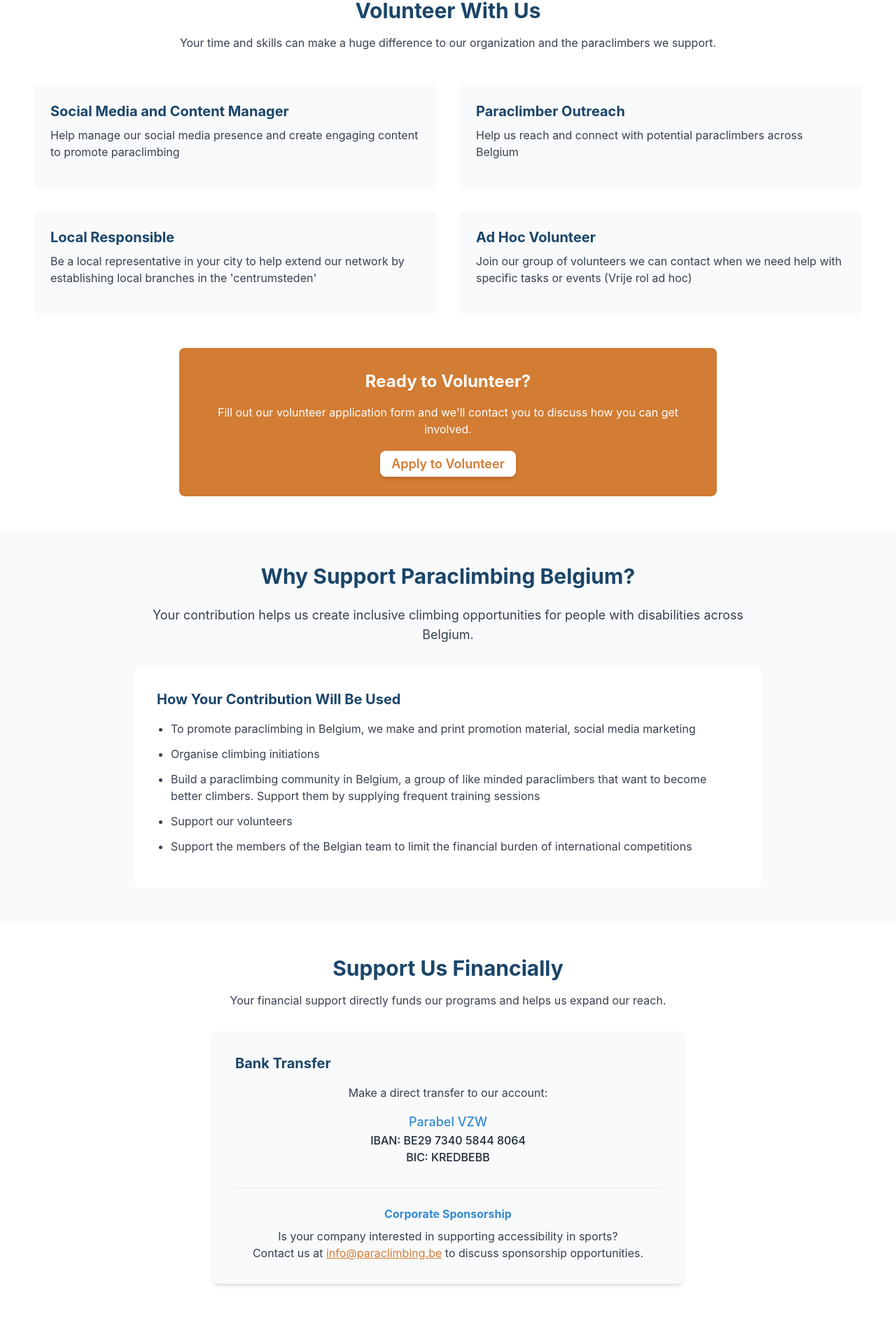
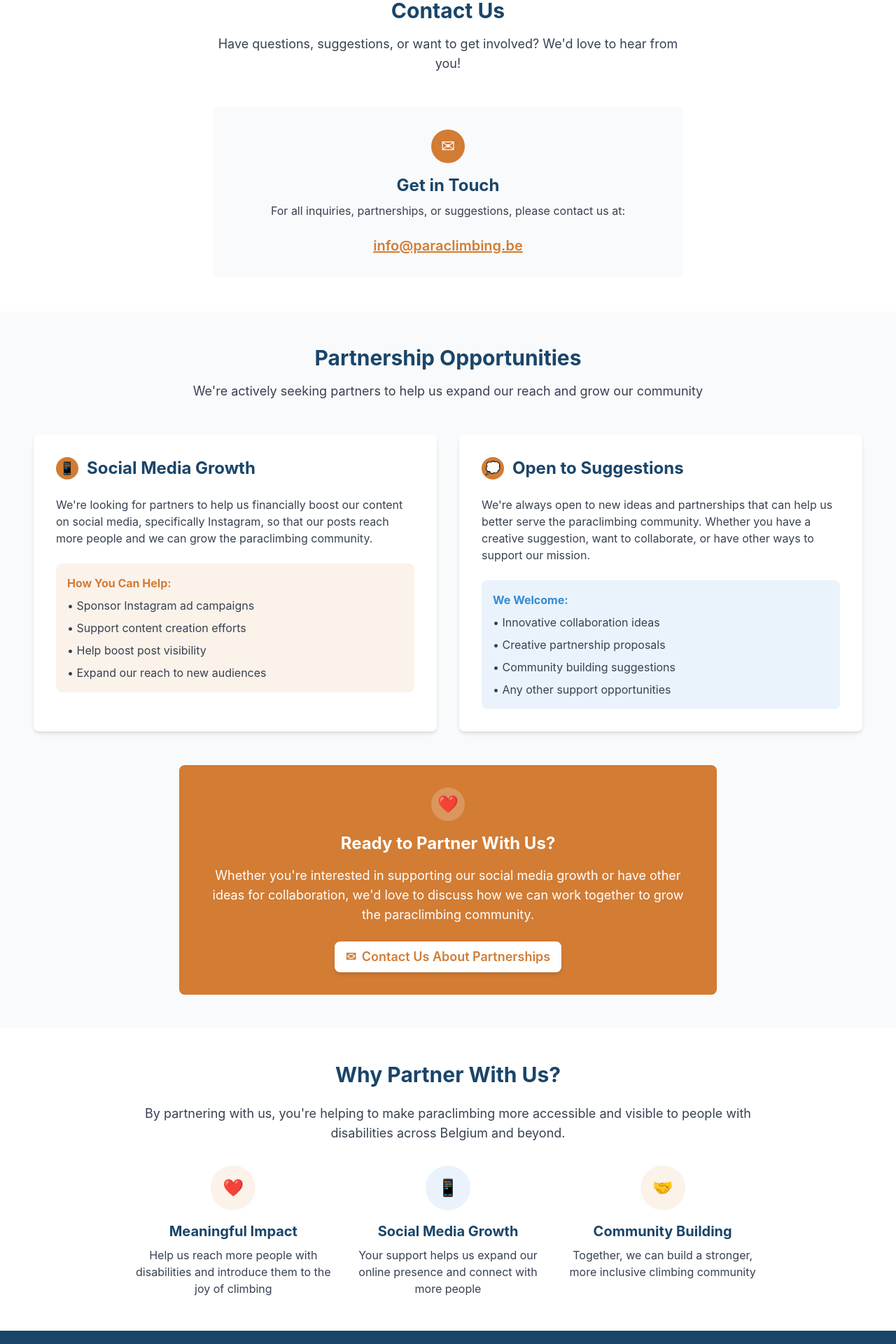
Before and after one commit to SuperMonkey1/paraclimbing_info_website, a React (Create React App) app: page /support-us in a window 1280 px wide. Shown: the part 599-2519 px from the top of the page at 70% size. Built offline with nearby package versions, Linux system fonts and the light colour scheme.

Commit message:
general improvements

```diff
--- a/public/locales/en/translation.json
+++ b/public/locales/en/translation.json
@@ -192,6 +192,7 @@
     "infoPanel": {
       "title": "Live Info",
       "toggleButton": "Info",
+      "expandButton": "Hide Info",
       "currentEvent": "Current Event",
       "eventName": "Paraclimbing World Cup 2025",
       "eventLocation": "Brussels, Belgium",
--- a/public/locales/fr/translation.json
+++ b/public/locales/fr/translation.json
@@ -192,6 +192,7 @@
     "infoPanel": {
       "title": "Infos Live",
       "toggleButton": "Infos",
+      "expandButton": "Masquer Infos",
       "currentEvent": "Événement Actuel",
       "eventName": "Coupe du Monde de Paraclimbing 2025",
       "eventLocation": "Bruxelles, Belgique",
--- a/public/locales/nl/translation.json
+++ b/public/locales/nl/translation.json
@@ -192,6 +192,7 @@
     "infoPanel": {
       "title": "Live Info",
       "toggleButton": "Info",
+      "expandButton": "Info Verbergen",
       "currentEvent": "Huidig Evenement",
       "eventName": "Paraklim Wereldbeker 2025",
       "eventLocation": "Brussel, België",
--- a/src/pages/HomePage.tsx
+++ b/src/pages/HomePage.tsx
@@ -2,74 +2,25 @@ import React, { useMemo } from 'react';
 import Hero from '../components/Hero';
 import EventCard, { EventProps } from '../components/EventCard';
 import { Link } from 'react-router-dom';
-import { allEvents } from '../data/events';
+import { useAllEvents } from '../hooks/useAllEvents';
 import NewsletterSubscriptionForm from '../components/NewsletterSubscriptionForm';
 import { useTranslation } from 'react-i18next';
 
 const HomePage: React.FC = () => {
   const { t } = useTranslation();
-  // Create the featured events list with prioritization rules
+  const { events, loading, error } = useAllEvents();
+
+  // Get the first three events (no date filtering, just like the activities page)
   const featuredEvents = useMemo(() => {
-    const currentDate = new Date();
-    const currentMonth = currentDate.getMonth() + 1; // January is 0
-    const showEndOfYearEvent = currentMonth >= 10 || currentMonth <= 1; // October to January
+    console.log('DEBUG: All events from Firebase:', events);
 
-    const events: EventProps[] = [];
+    // Just take the first 3 events, no filtering
+    const firstThreeEvents = events.slice(0, 3);
 
-    // 1. Always add the monthly training session
-    const monthlyTraining = {
-      id: 'monthly-training',
-      title: t('events.monthlyTraining.title'),
-      date: t('events.monthlyTraining.date'),
-      location: t('events.monthlyTraining.location'),
-      description: t('events.monthlyTraining.description'),
-      imageUrl: '/assets/monthly.jpg',
-      type: 'workshops',
-      externalUrl: '/activities#monthly-training' // Link to the activities page's monthly training section
-    };
-    events.push(monthlyTraining);
+    console.log('DEBUG: First 3 events for home page:', firstThreeEvents);
 
-    // 2. Prioritize non-international events
-    const nonInternationalEvents = allEvents.filter(event =>
-      event.type !== 'international' &&
-      !(event.title.includes('End of Year') && !showEndOfYearEvent)
-    );
-
-    // 3. Add end of year event if in October-January
-    const endOfYearEvent = allEvents.find(event => event.title.includes('End of Year'));
-    if (endOfYearEvent && showEndOfYearEvent) {
-      events.push(endOfYearEvent);
-    }
-
-    // 4. Add other non-international events
-    const otherNonInternational = nonInternationalEvents
-      .filter(event => !event.title.includes('End of Year'))
-      .sort((a, b) => new Date(a.date).getTime() - new Date(b.date).getTime());
-
-    for (const event of otherNonInternational) {
-      if (events.length < 3 && !events.some(e => e.id === event.id)) {
-        events.push(event);
-      }
-    }
-
-    // 5. Fill with international events if needed
-    if (events.length < 3) {
-      const internationalEvents = allEvents
-        .filter(event => event.type === 'international')
-        .sort((a, b) => new Date(a.date).getTime() - new Date(b.date).getTime());
-
-      for (const event of internationalEvents) {
-        if (events.length < 3) {
-          events.push(event);
-        } else {
-          break;
-        }
-      }
-    }
-
-    // Limit to 3 events maximum
-    return events.slice(0, 3);
-  }, []);
+    return firstThreeEvents;
+  }, [events]);
 
   return (
     <div>
@@ -117,6 +68,23 @@ const HomePage: React.FC = () => {
             </p>
           </div>
 
+          {loading ? (
+            <div className="text-center py-8">
+              <div className="inline-block animate-spin rounded-full h-8 w-8 border-b-2 border-primary"></div>
+              <p className="mt-4 text-gray-600">Loading events...</p>
+            </div>
+          ) : error ? (
+            <div className="text-center py-8">
+              <p className="text-red-600 mb-4">Error loading events: {error}</p>
+              <button
+                onClick={() => window.location.reload()}
+                className="btn btn-primary"
+              >
+                Retry
+              </button>
+            </div>
+          ) : featuredEvents.length > 0 ? (
+            <>
               <div className="grid grid-cols-1 md:grid-cols-2 lg:grid-cols-3 gap-8">
                 {featuredEvents.map((event) => (
                   <EventCard key={event.id} {...event} />
@@ -128,6 +96,17 @@ const HomePage: React.FC = () => {
                   {t('events.viewAll')}
                 </Link>
               </div>
+            </>
+          ) : (
+            <div className="text-center py-8">
+              <p className="text-gray-600 mb-4">No events available at the moment.</p>
+              <div className="text-center mt-6">
+                <Link to="/activities" className="btn btn-primary">
+                  {t('events.viewAll')}
+                </Link>
+              </div>
+            </div>
+          )}
         </div>
       </section>
 
--- a/src/pages/SupportUsPage.tsx
+++ b/src/pages/SupportUsPage.tsx
@@ -1,29 +1,9 @@
 import React from 'react';
 import { useTranslation } from 'react-i18next';
 import Hero from '../components/Hero';
-import { Link } from 'react-router-dom';
 
 const SupportUsPage: React.FC = () => {
   const { t } = useTranslation();
-  // Using constant for volunteer opportunities to maintain structure
-  const volunteerOpportunities = [
-    {
-      title: 'Social Media and Content Manager',
-      description: 'Help manage our social media presence and create engaging content to promote paraclimbing',
-    },
-    {
-      title: 'Paraclimber Outreach',
-      description: 'Help us reach and connect with potential paraclimbers across Belgium',
-    },
-    {
-      title: 'Local Responsible',
-      description: 'Be a local representative in your city to help extend our network by establishing local branches in the "centrumsteden"',
-    },
-    {
-      title: 'Ad Hoc Volunteer',
-      description: 'Join our group of volunteers we can contact when we need help with specific tasks or events (Vrije rol ad hoc)',
-    },
-  ];
 
   return (
     <div>
@@ -33,147 +13,163 @@ const SupportUsPage: React.FC = () => {
         backgroundImage="/assets/events.jpg"
       />
 
-      {/* Volunteer Section - Moved to the top */}
+      {/* Contact Section */}
       <section className="section bg-white">
         <div className="container">
           <div className="text-center mb-12">
-            <h2 className="text-3xl font-bold text-dark mb-4">{t('supportUsPage.volunteerSection.title')}</h2>
-            <p className="text-gray-700 max-w-3xl mx-auto">
-              {t('supportUsPage.volunteerSection.description')}
+            <h2 className="text-3xl font-bold text-dark mb-4">Contact Us</h2>
+            <p className="text-gray-700 max-w-2xl mx-auto text-lg">
+              Have questions, suggestions, or want to get involved? We'd love to hear from you!
             </p>
           </div>
 
-          <div className="grid grid-cols-1 md:grid-cols-2 gap-8 mb-12">
-            {volunteerOpportunities.map((opportunity, index) => (
-              <div key={index} className="bg-gray-50 rounded-lg p-6">
-                <h3 className="text-xl font-bold text-dark mb-2">{t(`supportUsPage.volunteerOpportunities.${index}.title`)}</h3>
-                <p className="text-gray-700 mb-4">{t(`supportUsPage.volunteerOpportunities.${index}.description`)}</p>
-              </div>
-            ))}
-          </div>
-
-          <div className="bg-secondary text-white rounded-lg p-8 text-center max-w-3xl mx-auto">
-            <h3 className="text-2xl font-bold mb-4">{t('supportUsPage.volunteerCTA.title')}</h3>
-            <p className="mb-6">
-              {t('supportUsPage.volunteerCTA.description')}
-            </p>
-            <Link to="/contact" className="btn bg-white text-secondary hover:bg-gray-100 text-lg px-8 py-3">
-              {t('supportUsPage.volunteerCTA.buttonText')}
-            </Link>
+          <div className="max-w-2xl mx-auto">
+            <div className="bg-gray-50 rounded-lg p-8 text-center">
+              <div className="flex justify-center mb-4">
+                <div className="w-12 h-12 bg-secondary text-white rounded-full flex items-center justify-center text-2xl">
+                  ✉
                 </div>
               </div>
-      </section>
-
-      {/* Why Support Us */}
-      <section className="section bg-gray-50">
-        <div className="container">
-          <div className="max-w-4xl mx-auto">
-            <h2 className="text-3xl font-bold text-dark mb-6 text-center">{t('supportUsPage.whySupportSection.title')}</h2>
-            <p className="text-lg text-gray-700 mb-8 text-center">
-              {t('supportUsPage.whySupportSection.description')}
+              <h3 className="text-2xl font-bold text-dark mb-2">Get in Touch</h3>
+              <p className="text-gray-700 mb-6">
+                For all inquiries, partnerships, or suggestions, please contact us at:
               </p>
-
-            <div className="bg-white rounded-lg p-8">
-              <h3 className="text-xl font-bold text-dark mb-4">{t('supportUsPage.contributionUse.title')}</h3>
-              <ul className="list-disc pl-5 text-gray-700 space-y-3 mb-4">
-                <li>{t('supportUsPage.contributionUse.items.0')}</li>
-                <li>{t('supportUsPage.contributionUse.items.1')}</li>
-                <li>{t('supportUsPage.contributionUse.items.2')}</li>
-                <li>{t('supportUsPage.contributionUse.items.3')}</li>
-                <li>{t('supportUsPage.contributionUse.items.4')}</li>
-              </ul>
+              <a
+                href="mailto:info@paraclimbing.be"
+                className="text-secondary hover:text-primary text-xl font-semibold underline transition-colors"
+              >
+                info@paraclimbing.be
+              </a>
             </div>
           </div>
         </div>
       </section>
 
-      {/* Bank Transfer Section - Replacing Donation Options */}
-      <section className="section bg-white">
+      {/* Partnership Opportunities */}
+      <section className="section bg-gray-50">
         <div className="container">
-          <div className="text-center mb-8">
-            <h2 className="text-3xl font-bold text-dark mb-4">{t('supportUsPage.financialSupport.title')}</h2>
-            <p className="text-gray-700 max-w-3xl mx-auto">
-              {t('supportUsPage.financialSupport.description')}
+          <div className="text-center mb-12">
+            <h2 className="text-3xl font-bold text-dark mb-4">Partnership Opportunities</h2>
+            <p className="text-gray-700 max-w-3xl mx-auto text-lg">
+              We're actively seeking partners to help us expand our reach and grow our community
             </p>
           </div>
 
-          <div className="bg-gray-50 rounded-lg shadow-md p-8 max-w-2xl mx-auto">
-            <h3 className="text-xl font-bold text-dark mb-4">{t('supportUsPage.bankTransfer.title')}</h3>
-            <p className="text-gray-700 text-center mb-4">
-              {t('supportUsPage.bankTransfer.description')}
+          <div className="grid grid-cols-1 lg:grid-cols-2 gap-8 mb-12">
+            {/* Social Media Partnership */}
+            <div className="bg-white rounded-lg p-8 shadow-md">
+              <div className="flex items-center mb-6">
+                <div className="w-8 h-8 bg-secondary text-white rounded-full flex items-center justify-center mr-3 text-lg">
+                  📱
+                </div>
+                <h3 className="text-2xl font-bold text-dark">Social Media Growth</h3>
+              </div>
+              <p className="text-gray-700 mb-6">
+                We're looking for partners to help us financially boost our content on social media,
+                specifically Instagram, so that our posts reach more people and we can grow the
+                paraclimbing community.
               </p>
-            <div className="text-center font-medium mb-6">
-              <p className="text-primary text-lg">{t('supportUsPage.bankTransfer.organization')}</p>
-              <p className="text-gray-800">{t('supportUsPage.bankTransfer.iban')}</p>
-              <p className="text-gray-800">{t('supportUsPage.bankTransfer.bic')}</p>
+              <div className="bg-secondary/10 rounded-lg p-4">
+                <h4 className="font-bold text-secondary mb-2">How You Can Help:</h4>
+                <ul className="text-gray-700 space-y-2">
+                  <li>• Sponsor Instagram ad campaigns</li>
+                  <li>• Support content creation efforts</li>
+                  <li>• Help boost post visibility</li>
+                  <li>• Expand our reach to new audiences</li>
+                </ul>
+              </div>
             </div>
 
-            <div className="mt-8 pt-6 border-t border-gray-200">
-              <h4 className="font-bold text-primary text-center mb-2">{t('supportUsPage.corporateSponsorship.title')}</h4>
-              <p className="text-gray-700 text-center">
-                {t('supportUsPage.corporateSponsorship.description')}<br />
-                {t('supportUsPage.corporateSponsorship.contact')} <a href="mailto:info@paraclimbing.be" className="text-secondary underline">info@paraclimbing.be</a> {t('supportUsPage.corporateSponsorship.contactEnd')}
+            {/* General Partnership */}
+            <div className="bg-white rounded-lg p-8 shadow-md">
+              <div className="flex items-center mb-6">
+                <div className="w-8 h-8 bg-secondary text-white rounded-full flex items-center justify-center mr-3 text-lg">
+                  💭
+                </div>
+                <h3 className="text-2xl font-bold text-dark">Open to Suggestions</h3>
+              </div>
+              <p className="text-gray-700 mb-6">
+                We're always open to new ideas and partnerships that can help us better serve
+                the paraclimbing community. Whether you have a creative suggestion, want to
+                collaborate, or have other ways to support our mission.
               </p>
+              <div className="bg-primary/10 rounded-lg p-4">
+                <h4 className="font-bold text-primary mb-2">We Welcome:</h4>
+                <ul className="text-gray-700 space-y-2">
+                  <li>• Innovative collaboration ideas</li>
+                  <li>• Creative partnership proposals</li>
+                  <li>• Community building suggestions</li>
+                  <li>• Any other support opportunities</li>
+                </ul>
               </div>
+            </div>
+          </div>
+
+          {/* Call to Action */}
+          <div className="bg-secondary text-white rounded-lg p-8 text-center max-w-3xl mx-auto">
+            <div className="flex justify-center mb-4">
+              <div className="w-12 h-12 bg-white/20 rounded-full flex items-center justify-center text-2xl">
+                ❤️
+              </div>
+            </div>
+            <h3 className="text-2xl font-bold mb-4">Ready to Partner With Us?</h3>
+            <p className="mb-6 text-lg">
+              Whether you're interested in supporting our social media growth or have other
+              ideas for collaboration, we'd love to discuss how we can work together to
+              grow the paraclimbing community.
+            </p>
+            <a
+              href="mailto:info@paraclimbing.be?subject=Partnership Opportunity"
+              className="btn bg-white text-secondary hover:bg-gray-100 text-lg px-8 py-3 inline-flex items-center"
+            >
+              <span className="mr-2">✉</span>
+              Contact Us About Partnerships
+            </a>
           </div>
         </div>
       </section>
 
-
-
-      {/* Corporate Sponsors */}
+      {/* Why Partner With Us */}
       <section className="section bg-white">
         <div className="container">
-          <div className="text-center mb-12">
-            <h2 className="text-3xl font-bold text-dark mb-4">{t('sponsors.title')}</h2>
-            <p className="text-gray-700 max-w-3xl mx-auto">
-              {t('sponsors.description')}
+          <div className="max-w-4xl mx-auto">
+            <h2 className="text-3xl font-bold text-dark mb-6 text-center">Why Partner With Us?</h2>
+            <p className="text-lg text-gray-700 mb-8 text-center">
+              By partnering with us, you're helping to make paraclimbing more accessible and
+              visible to people with disabilities across Belgium and beyond.
+            </p>
+
+            <div className="grid grid-cols-1 md:grid-cols-3 gap-6">
+              <div className="text-center">
+                <div className="bg-secondary/10 rounded-full w-16 h-16 flex items-center justify-center mx-auto mb-4">
+                  <span className="text-2xl">❤️</span>
+                </div>
+                <h3 className="text-xl font-bold text-dark mb-2">Meaningful Impact</h3>
+                <p className="text-gray-700">
+                  Help us reach more people with disabilities and introduce them to the joy of climbing
                 </p>
               </div>
 
-          <div className="grid grid-cols-2 md:grid-cols-4 gap-8 mb-12">
-            <div className="flex items-center justify-center p-4 bg-gray-50 rounded-lg">
-              <img src="/assets/sponsors/alpamayo.png" alt="Alpamayo" className="max-h-20" />
+              <div className="text-center">
+                <div className="bg-primary/10 rounded-full w-16 h-16 flex items-center justify-center mx-auto mb-4">
+                  <span className="text-2xl">📱</span>
                 </div>
-            <div className="flex items-center justify-center p-4 bg-gray-50 rounded-lg">
-              <img src="/assets/sponsors/bouler.png" alt="Bouler" className="max-h-20" />
-            </div>
-            <div className="flex items-center justify-center p-4 bg-gray-50 rounded-lg">
-              <img src="/assets/sponsors/bvkb.png" alt="BVKB" className="max-h-20" />
-            </div>
-            <div className="flex items-center justify-center p-4 bg-gray-50 rounded-lg">
-              <img src="/assets/sponsors/bvlb.png" alt="BVLB" className="max-h-20" />
-            </div>
-            <div className="flex items-center justify-center p-4 bg-gray-50 rounded-lg">
-              <img src="/assets/sponsors/crux.png" alt="Crux" className="max-h-20" />
-            </div>
-            <div className="flex items-center justify-center p-4 bg-gray-50 rounded-lg">
-              <img src="/assets/sponsors/hal 9.png" alt="Hal 9" className="max-h-20" />
-            </div>
-            <div className="flex items-center justify-center p-4 bg-gray-50 rounded-lg">
-              <img src="/assets/sponsors/image.png" alt="Sponsor" className="max-h-20" />
-            </div>
-            <div className="flex items-center justify-center p-4 bg-gray-50 rounded-lg">
-              <img src="/assets/sponsors/kbf.png" alt="KBF" className="max-h-20" />
-            </div>
-            <div className="flex items-center justify-center p-4 bg-gray-50 rounded-lg">
-              <img src="/assets/sponsors/newrock.png" alt="Newrock" className="max-h-20" />
-            </div>
-            <div className="flex items-center justify-center p-4 bg-gray-50 rounded-lg">
-              <img src="/assets/sponsors/petite ile.png" alt="Petite Ile" className="max-h-20" />
-            </div>
-            <div className="flex items-center justify-center p-4 bg-gray-50 rounded-lg">
-              <img src="/assets/sponsors/yugen.png" alt="Yugen" className="max-h-20" />
-            </div>
+                <h3 className="text-xl font-bold text-dark mb-2">Social Media Growth</h3>
+                <p className="text-gray-700">
+                  Your support helps us expand our online presence and connect with more people
+                </p>
               </div>
 
               <div className="text-center">
-            <p className="text-gray-700 mb-6">
-              {t('sponsors.sponsorInfo')}
+                <div className="bg-secondary/10 rounded-full w-16 h-16 flex items-center justify-center mx-auto mb-4">
+                  <span className="text-2xl">🤝</span>
+                </div>
+                <h3 className="text-xl font-bold text-dark mb-2">Community Building</h3>
+                <p className="text-gray-700">
+                  Together, we can build a stronger, more inclusive climbing community
                 </p>
-            <a href="mailto:info@paraclimbing.be" className="btn btn-primary">
-              {t('sponsors.becomeASponsor')}
-            </a>
+              </div>
+            </div>
           </div>
         </div>
       </section>
```
Also changed, not shown: src/components/BottomSheet.tsx (added, +84 -0 lines), src/pages/LiveStreamPage.tsx (+105 -75 lines). Lines whose indentation alone changed are shown as unchanged.
